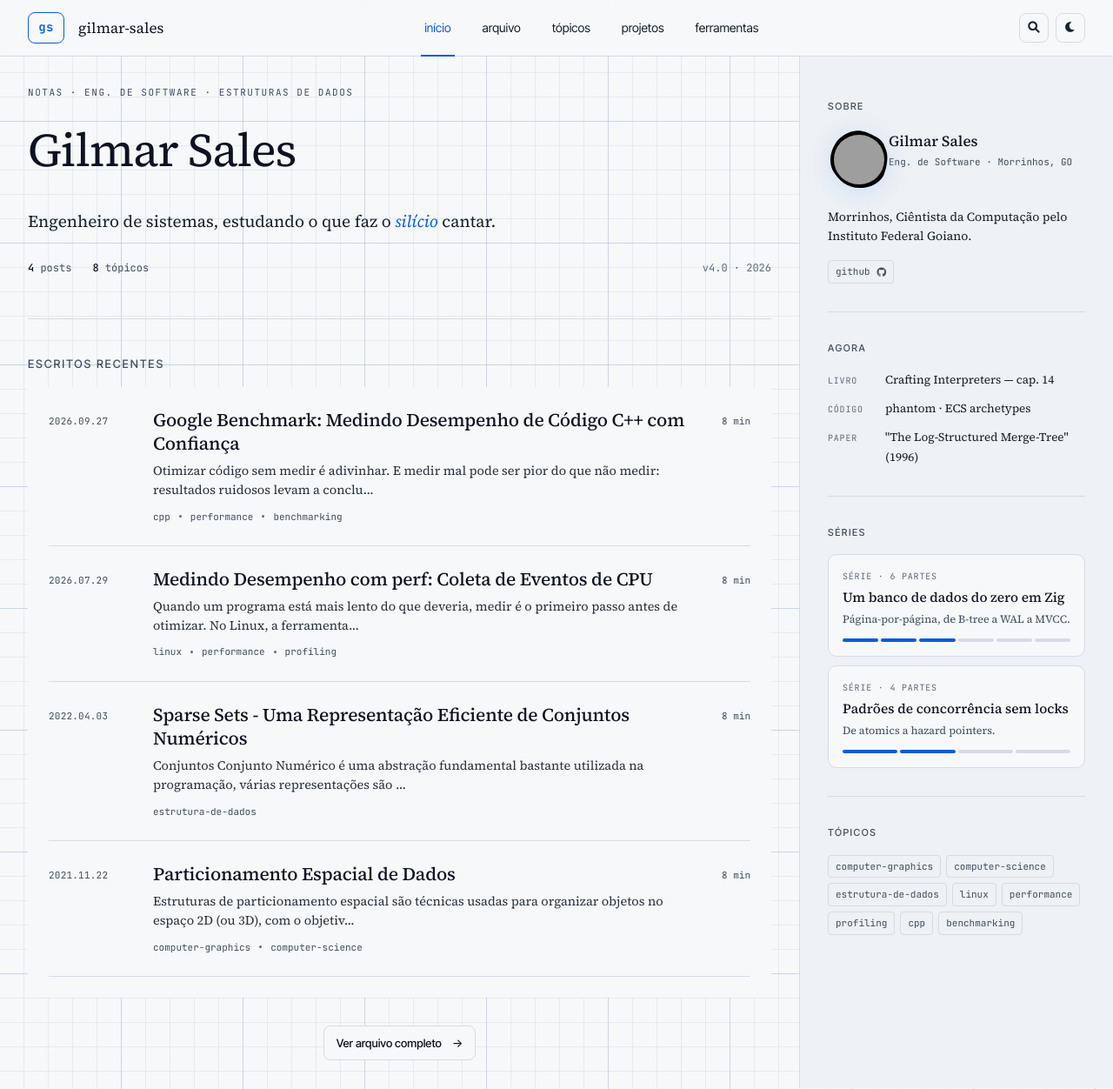
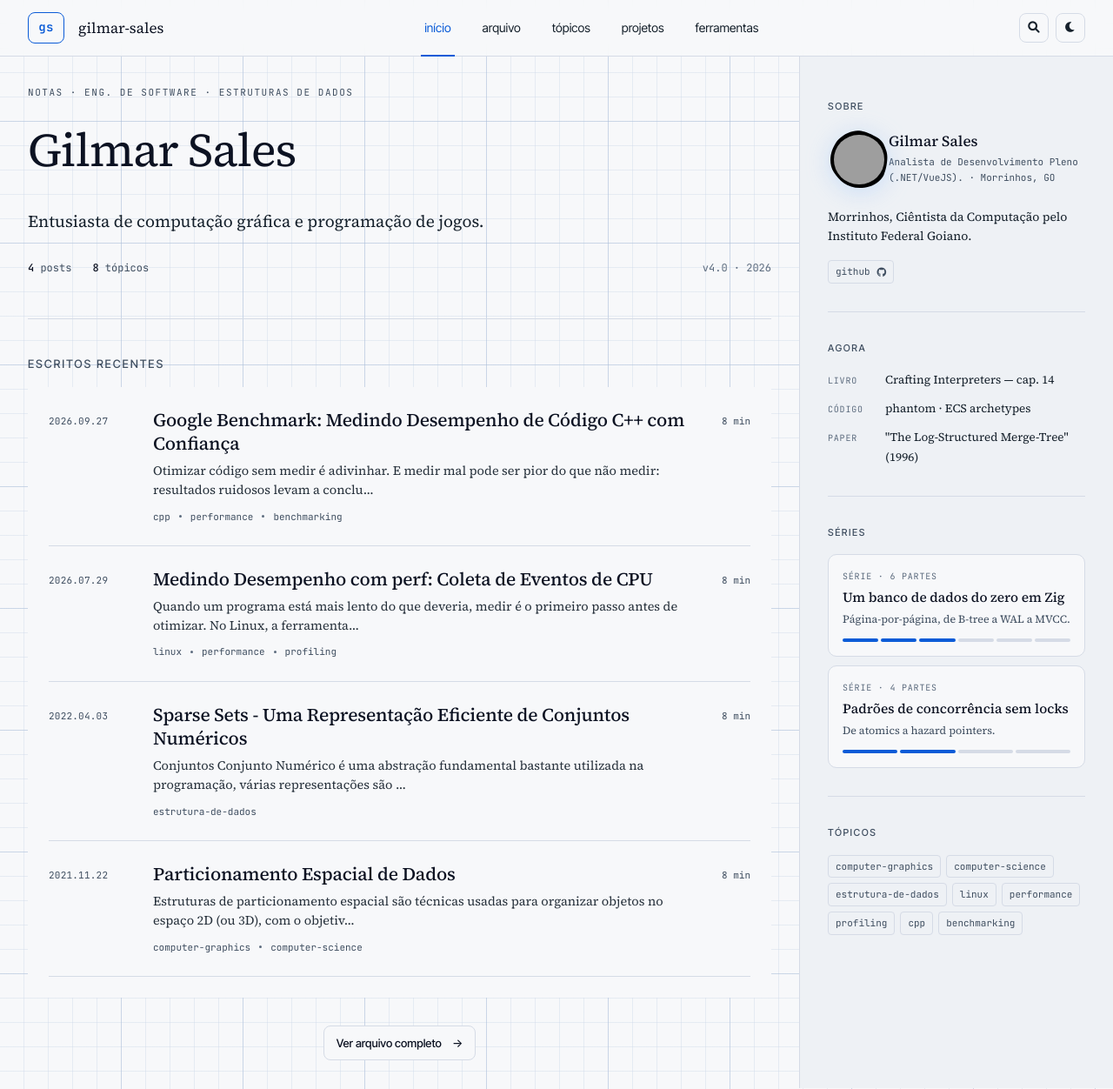
Before and after one commit to gilmar-sales/gilmar-sales.github.io, a Jekyll site: the page built from index.html, in a window 1280 px wide. Shown: the whole page at 87% size. Built offline with Jekyll 4.4.1, drawn with Linux system fonts in a browser that asks for light colours; the list of posts is cut into pages by our own code; grey boxes are pictures that could not be loaded.

Commit message:
chore: update title and description

```diff
--- a/_config.yml
+++ b/_config.yml
@@ -1,14 +1,12 @@
-title: gilmar sales
+title: Gilmar Sales
 description: >-
-  Engenheiro de sistemas,
-  estudando o que faz o
-  <em>silício</em> cantar.
+  Entusiasta de computação gráfica e programação de jogos.
 baseurl: ""
 url: "https://gilmar-sales.github.io"
 author:
   name: Gilmar Sales
   email: gilmar_custodio_@hotmail.com
-  profession: Eng. de Software
+  profession: Analista de Desenvolvimento Pleno (.NET/VueJS).
   city: Morrinhos
   country: GO
   description: Ciêntista da Computação pelo Instituto Federal Goiano.
@@ -18,7 +16,7 @@
 paginate: 5
 paginate_path: "/page/:num/"
 max_pages: 5
-# Build settings
+
 plugins:
   - jekyll-feed
   - jekyll-paginate
```
